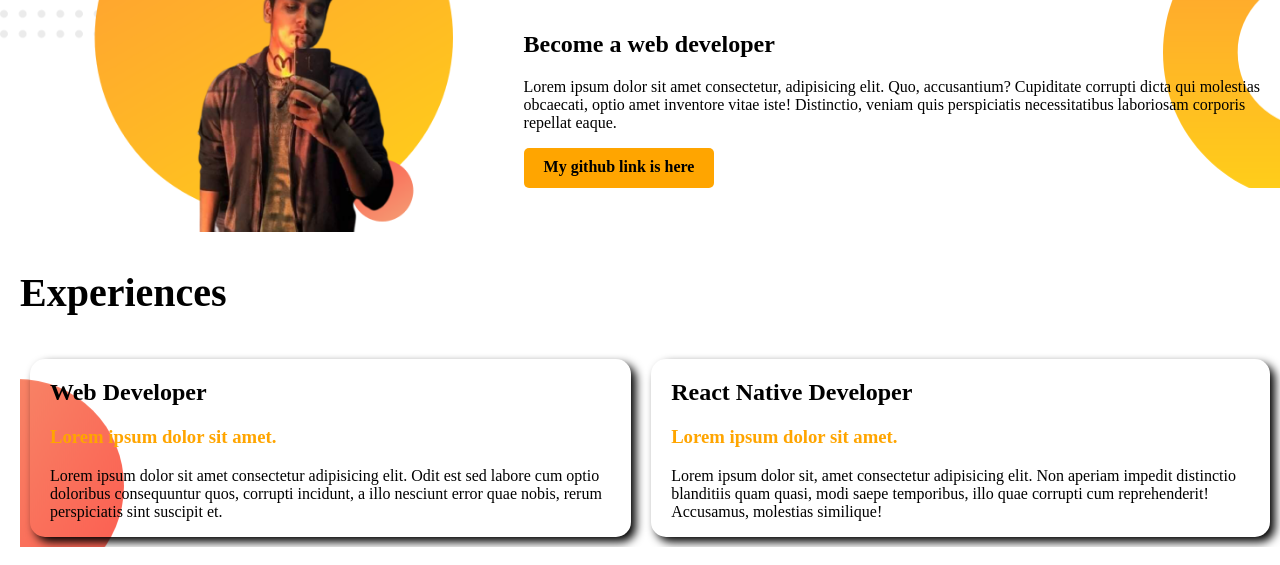
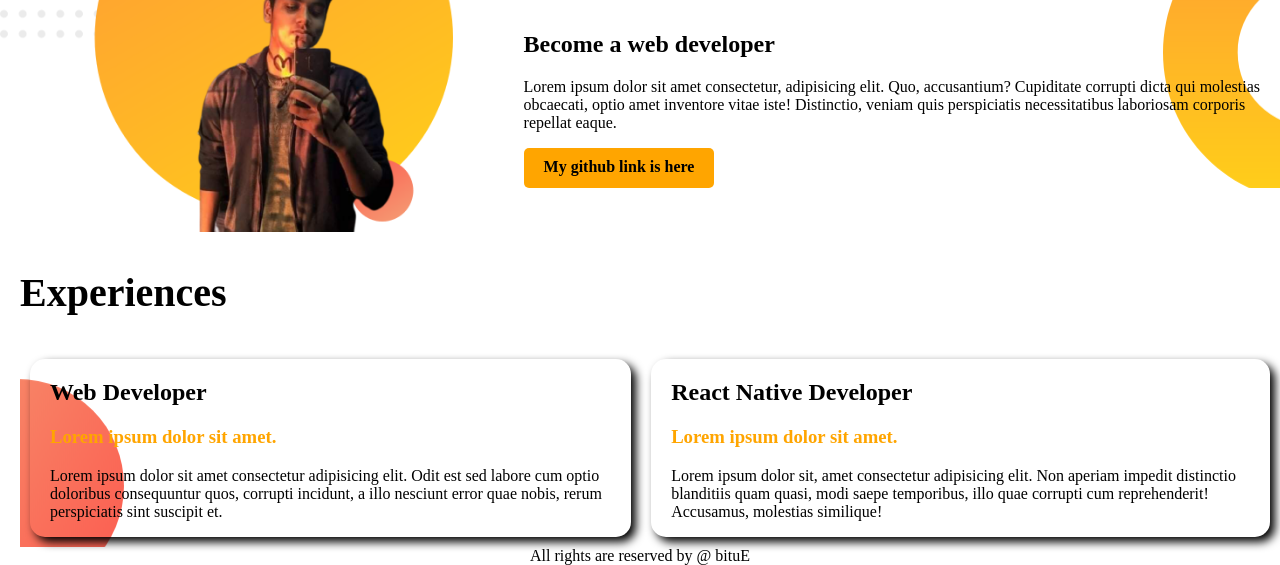
Before and after one commit to bitue/xeeshan, a plain HTML site: page index.html in a window 1280 px wide. Shown: the part 676-1241 px from the top of the page. Drawn offline with Linux system fonts and the light colour scheme.

Commit message:
added footer

```diff
--- a/index.html
+++ b/index.html
@@ -71,6 +71,9 @@
         </div>
 
     </section>
+    <footer style="text-align: center;">
+        All rights are reserved by @ bituE
+    </footer>
 
 </body>
 
```
